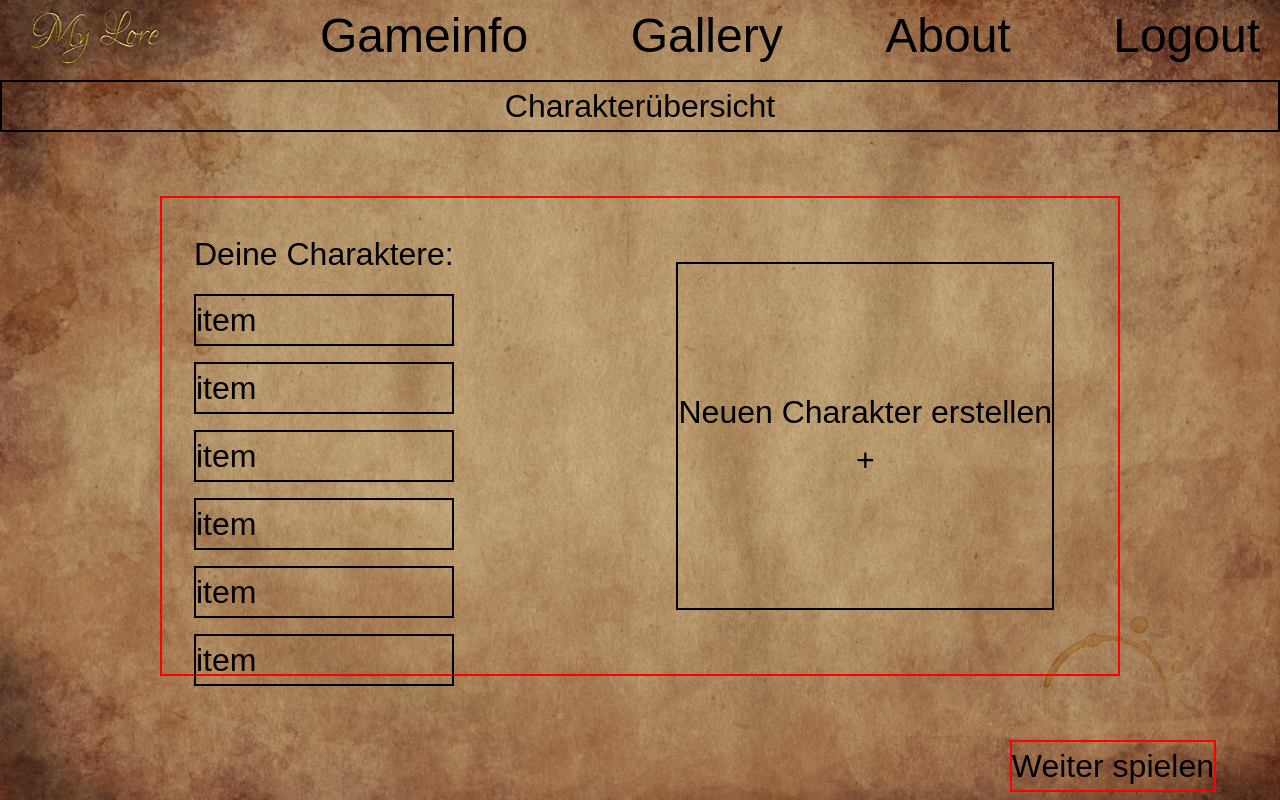
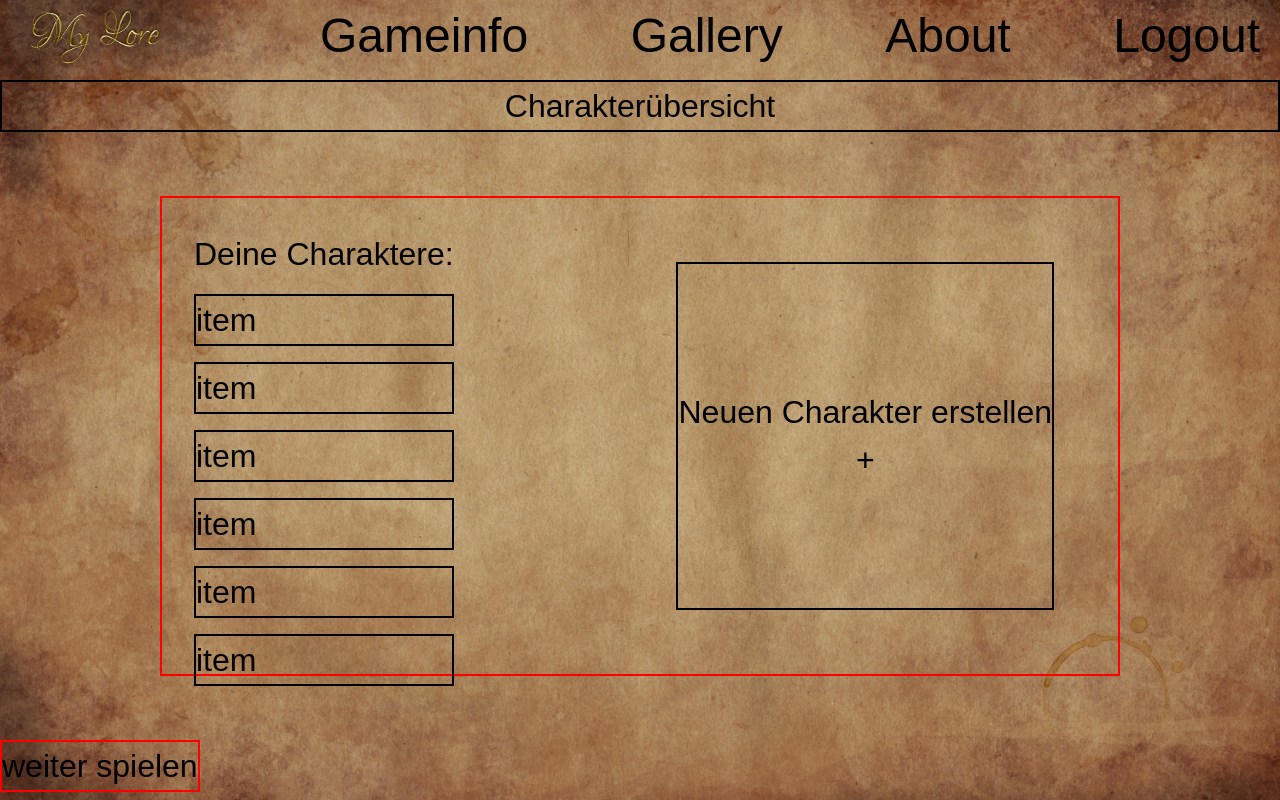
Before and after one commit to LeshyDon-Co/FinalProjektMyLore, a Next.js app: page /characteroverview in a window 1280 px wide. Built offline with nearby package versions, Linux system fonts and the light colour scheme; no server answers; sample sign-in values are in the browser's storage; a web font is replaced by a local one.

Commit message:
ButtonKomponente ohne STyling eingefügt

```diff
--- a/src/app/characteroverview/page.jsx
+++ b/src/app/characteroverview/page.jsx
@@ -1,4 +1,5 @@
 "use client";
+import Buttonone from "@/components/buttons/buttonone/buttonone";
 import Charactercard from "@/components/cards/charactercard/charactercard";
 import { useSession } from "next-auth/react";
 import { useRouter } from "next/navigation";
@@ -31,7 +32,7 @@ function CharakterÜbersicht() {
           <p>+</p>
         </div>
       </div>
-      <button className={styles.spielenbutton}>Weiter spielen</button>
+      <Buttonone text={"weiter spielen"} link={"/charactercreation"}/>
     </div>
   );
   };
--- a/src/app/characteroverview/page.module.css
+++ b/src/app/characteroverview/page.module.css
@@ -20,15 +20,6 @@
   align-items: center;
   justify-content: center;
   display: flex;
-}
-.spielenbutton {
-  border: 2px solid red;
-  right: 0;
-  display: flex;
-  margin: auto 5vw auto auto;
-}
-.spielenbutton:hover {
-  border: 4px solid brown;
 }
 
 .charlist {
--- a/src/components/button/button.jsx
+++ /dev/null
@@ -1,10 +0,0 @@
-import React from 'react';
-import styles from "./button.module.css";
-
-const Button = () => {
-  return (
-    <div className={styles.button}>Click</div>
-  )
-}
-
-export default Button
--- a/src/components/button/button.module.css
+++ /dev/null
@@ -1,25 +0,0 @@
-.button {
-  display: flex;
-  justify-content: center;
-  align-items: center;
-
-  background: linear-gradient(
-    top,
-    #68561b,
-    #947b27 10%,
-    #e9d593 28%,
-    #faf4e2 55%,
-    #947b27 87%,
-    #493d13
-  );
-
-  background: -webkit-linear-gradient(
-    top,
-    #68561b,
-    #947b27 10%,
-    #e9d593 28%,
-    #faf4e2 55%,
-    #947b27 87%,
-    #493d13
-  );
-}
--- /dev/null
+++ b/src/components/buttons/buttonone/buttonone.jsx
@@ -0,0 +1,11 @@
+import React from 'react';
+import styles from "./buttonone.module.css";
+
+function Buttonone(props) {
+    const {link, text} = props;
+  return (
+    <button className={styles.buttonone}><a href={link}>{text}</a></button>
+  )
+}
+
+export default Buttonone;
--- /dev/null
+++ b/src/components/buttons/buttonone/buttonone.module.css
@@ -0,0 +1,11 @@
+.buttonone {
+  border: 2px solid red;
+  left: 0;
+  display: flex;
+}
+
+.buttonone:hover {
+  border: 4px solid brown;
+}
+
+/* Hier wird Claudi sich austoben :D  */
```
